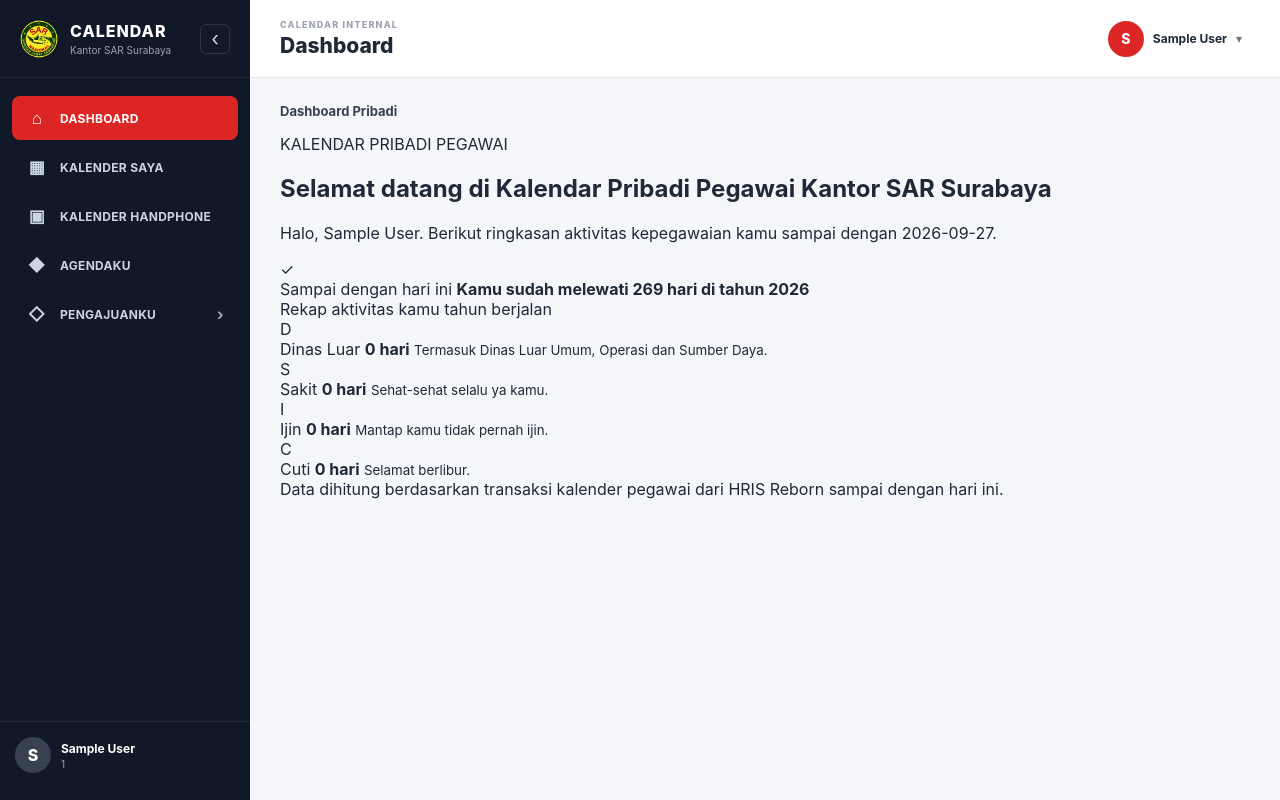
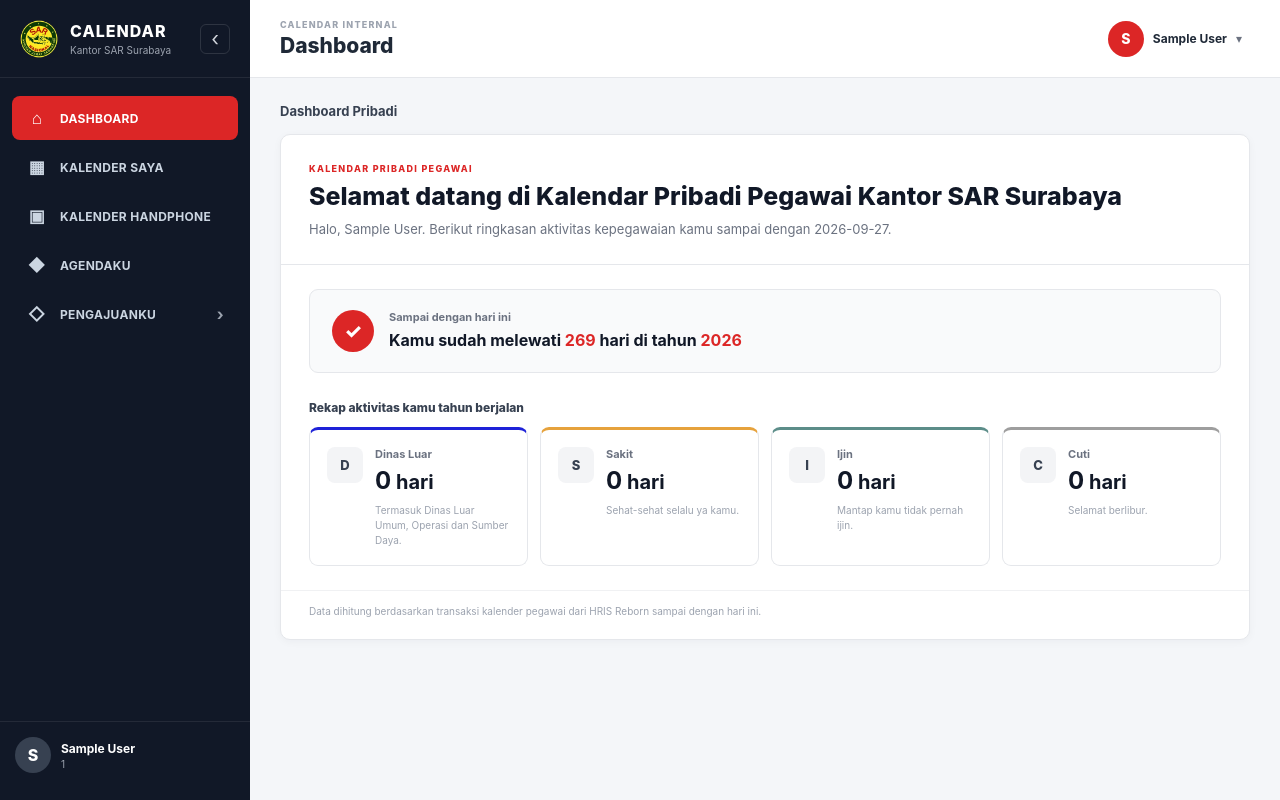
Before and after one commit to ditdoank007/Project-HRIS-Calendar, a Flask app: page /dashboard in a window 1280 px wide. Run offline with Flask 3, Linux system fonts and the light colour scheme; the visitor is signed in with stand-in values (Sample User, id 1).

Commit message:
feat: style personal dashboard activity summary

```diff
--- a/static/css/dashboard.css
+++ b/static/css/dashboard.css
@@ -1794,3 +1794,237 @@ body.sidebar-minimized .user-card {
     }
 
 }
+
+
+/* ============================================================
+   PERSONAL DASHBOARD
+   ============================================================ */
+
+.personal-dashboard-card {
+    background: #fff;
+    border: 1px solid #e5e7eb;
+    border-radius: 10px;
+    overflow: hidden;
+    box-shadow: 0 2px 8px rgba(15,23,42,.04);
+}
+
+.personal-dashboard-header {
+    padding: 28px 28px 24px;
+    border-bottom: 1px solid #e5e7eb;
+}
+
+.personal-dashboard-kicker {
+    color: #dc2626;
+    font-size: 9px;
+    font-weight: 800;
+    letter-spacing: 1.3px;
+}
+
+.personal-dashboard-header h2 {
+    max-width: 850px;
+    margin: 7px 0 7px;
+    color: #111827;
+    font-size: 25px;
+    line-height: 1.25;
+    font-weight: 800;
+}
+
+.personal-dashboard-header p {
+    margin: 0;
+    color: #6b7280;
+    font-size: 13px;
+    line-height: 1.6;
+}
+
+.dashboard-summary-loading {
+    padding: 25px 28px;
+    color: #6b7280;
+    font-size: 12px;
+}
+
+.dashboard-summary-error {
+    margin: 20px 28px;
+    padding: 13px 15px;
+    border: 1px solid #fecaca;
+    border-radius: 8px;
+    background: #fef2f2;
+    color: #b91c1c;
+    font-size: 12px;
+}
+
+.dashboard-passed-card {
+    margin: 24px 28px 0;
+    padding: 20px 22px;
+    display: flex;
+    align-items: center;
+    gap: 15px;
+    border: 1px solid #e5e7eb;
+    border-radius: 9px;
+    background: #f9fafb;
+}
+
+.dashboard-passed-icon {
+    width: 42px;
+    height: 42px;
+    flex: 0 0 42px;
+    display: flex;
+    align-items: center;
+    justify-content: center;
+    border-radius: 50%;
+    background: #dc2626;
+    color: #fff;
+    font-size: 20px;
+    font-weight: 800;
+}
+
+.dashboard-passed-card span {
+    display: block;
+    color: #6b7280;
+    font-size: 11px;
+    font-weight: 700;
+}
+
+.dashboard-passed-card strong {
+    display: block;
+    margin-top: 4px;
+    color: #111827;
+    font-size: 16px;
+    line-height: 1.5;
+}
+
+.dashboard-passed-card strong b {
+    color: #dc2626;
+}
+
+.dashboard-activity-title {
+    margin: 27px 28px 12px;
+    color: #374151;
+    font-size: 12px;
+    font-weight: 800;
+}
+
+.dashboard-activity-grid {
+    padding: 0 28px 24px;
+    display: grid;
+    grid-template-columns: repeat(4, minmax(0, 1fr));
+    gap: 12px;
+}
+
+.dashboard-activity-card {
+    min-height: 135px;
+    padding: 17px;
+    display: flex;
+    align-items: flex-start;
+    gap: 12px;
+    border: 1px solid #e5e7eb;
+    border-radius: 9px;
+    background: #fff;
+}
+
+.dashboard-activity-icon {
+    width: 36px;
+    height: 36px;
+    flex: 0 0 36px;
+    display: flex;
+    align-items: center;
+    justify-content: center;
+    border-radius: 8px;
+    background: #f3f4f6;
+    color: #374151;
+    font-size: 13px;
+    font-weight: 800;
+}
+
+.dashboard-activity-body {
+    min-width: 0;
+}
+
+.dashboard-activity-body > span {
+    display: block;
+    color: #6b7280;
+    font-size: 11px;
+    font-weight: 700;
+}
+
+.dashboard-activity-body > strong {
+    display: block;
+    margin-top: 5px;
+    color: #111827;
+    font-size: 20px;
+}
+
+.dashboard-activity-body > strong b {
+    font-size: 24px;
+}
+
+.dashboard-activity-body > small {
+    display: block;
+    margin-top: 8px;
+    color: #9ca3af;
+    font-size: 10px;
+    line-height: 1.5;
+}
+
+.dashboard-activity-dinas {
+    border-top: 3px solid #1E22D8;
+}
+
+.dashboard-activity-sakit {
+    border-top: 3px solid #E6A23C;
+}
+
+.dashboard-activity-ijin {
+    border-top: 3px solid #5C8D89;
+}
+
+.dashboard-activity-cuti {
+    border-top: 3px solid #9E9E9E;
+}
+
+.dashboard-data-note {
+    padding: 14px 28px 22px;
+    border-top: 1px solid #f0f1f3;
+    color: #9ca3af;
+    font-size: 10px;
+}
+
+@media (max-width: 1050px) {
+
+    .dashboard-activity-grid {
+        grid-template-columns: repeat(2, minmax(0, 1fr));
+    }
+
+}
+
+@media (max-width: 650px) {
+
+    .personal-dashboard-header {
+        padding: 22px 18px 20px;
+    }
+
+    .personal-dashboard-header h2 {
+        font-size: 20px;
+    }
+
+    .dashboard-passed-card {
+        margin-left: 18px;
+        margin-right: 18px;
+    }
+
+    .dashboard-activity-title {
+        margin-left: 18px;
+        margin-right: 18px;
+    }
+
+    .dashboard-activity-grid {
+        padding-left: 18px;
+        padding-right: 18px;
+        grid-template-columns: 1fr;
+    }
+
+    .dashboard-data-note {
+        padding-left: 18px;
+        padding-right: 18px;
+    }
+
+}
```
